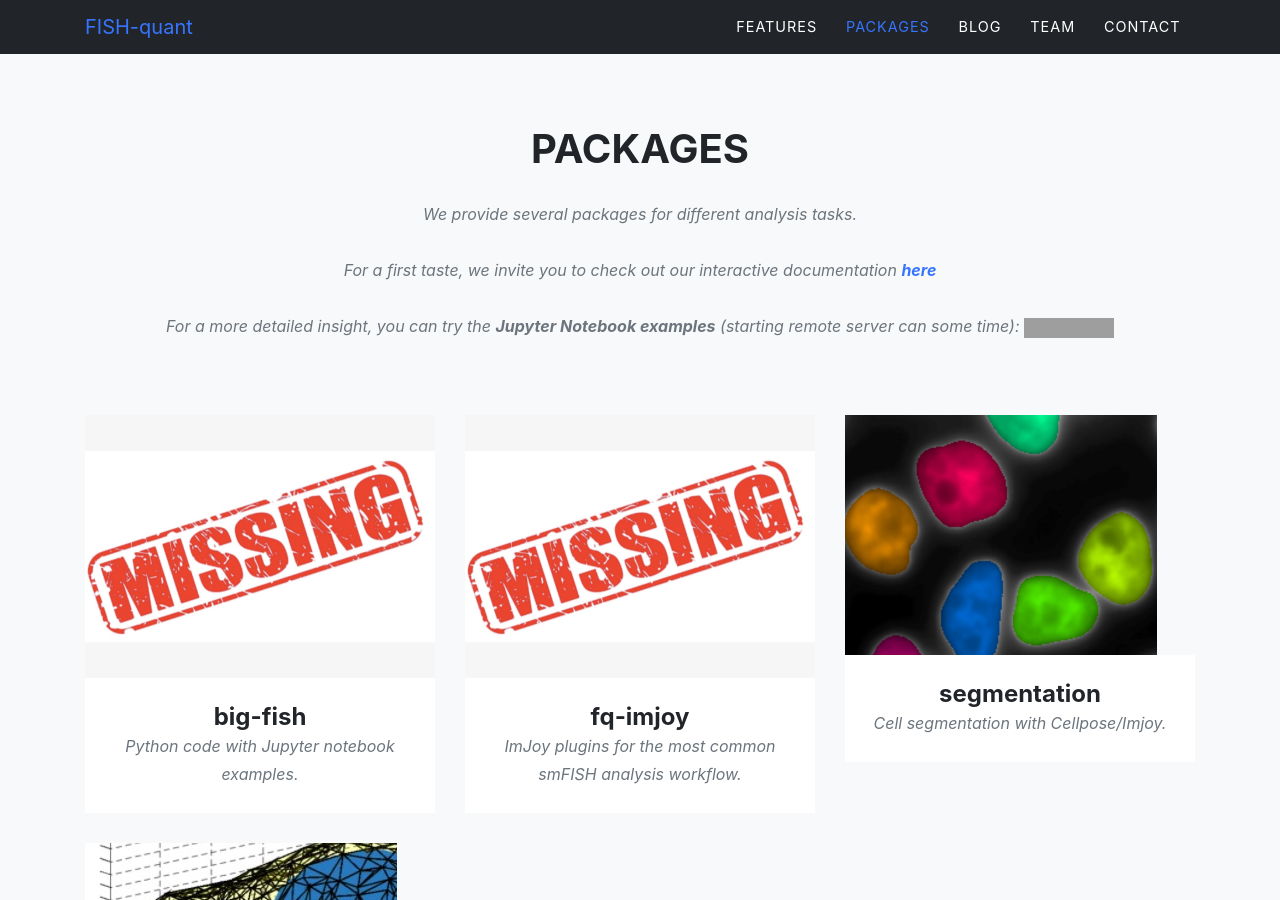
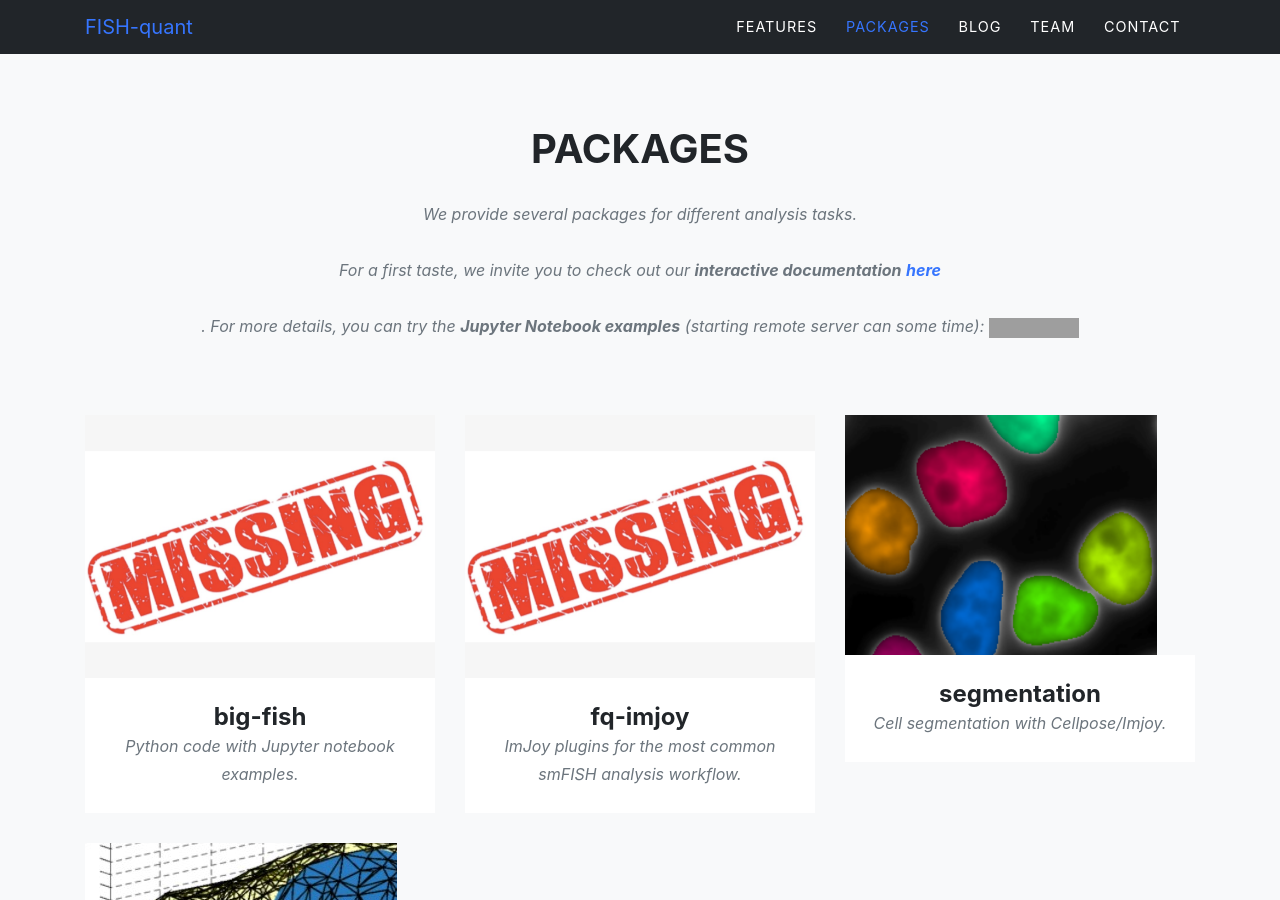
Before and after one commit to fish-quant/fish-quant.github.io, a Jekyll site: the page built from index.md, in a window 1280 px wide and 900 px high, scrolled down 1429 px. Built offline with Jekyll 4.4.1, drawn with Linux system fonts in a browser that asks for light colours; some web fonts are replaced; grey boxes are pictures that could not be loaded.

Commit message:
Update sitetext.yml

```diff
--- a/_data/sitetext.yml
+++ b/_data/sitetext.yml
@@ -25,8 +25,8 @@
 portfolio:
     title: "Packages"
     text: "We provide several packages for different analysis tasks. <br/><br/>
-           For a first taste, we invite you to check out our interactive documentation [**here**](https://fish-quant.github.io/fq-interactive-docs/#/)<br/><br/>
-           For a more detailed insight, you can try the **Jupyter Notebook examples** (starting remote server can some time): [![Binder](https://mybinder.org/badge_logo.svg)](https://mybinder.org/v2/gh/fish-quant/big-fish-examples/master?filepath=notebooks)"
+           For a first taste, we invite you to check out our **interactive documentation** [**here**](https://fish-quant.github.io/fq-interactive-docs/#/)<br/><br/>.
+           For more details, you can try the **Jupyter Notebook examples** (starting remote server can some time): [![Binder](https://mybinder.org/badge_logo.svg)](https://mybinder.org/v2/gh/fish-quant/big-fish-examples/master?filepath=notebooks)"
     section: portfolio
     closebutton: "Close Description"
 
```
